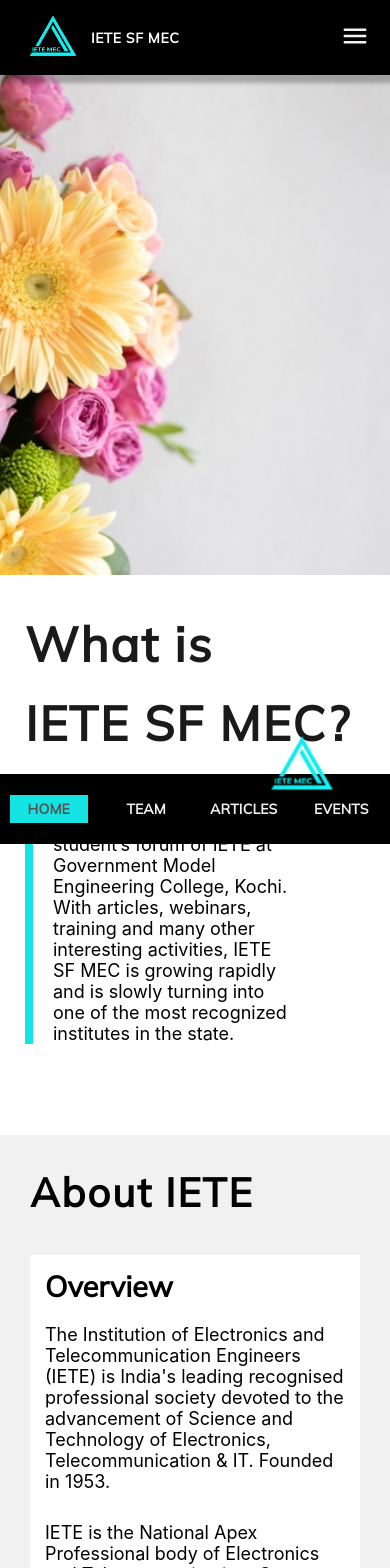
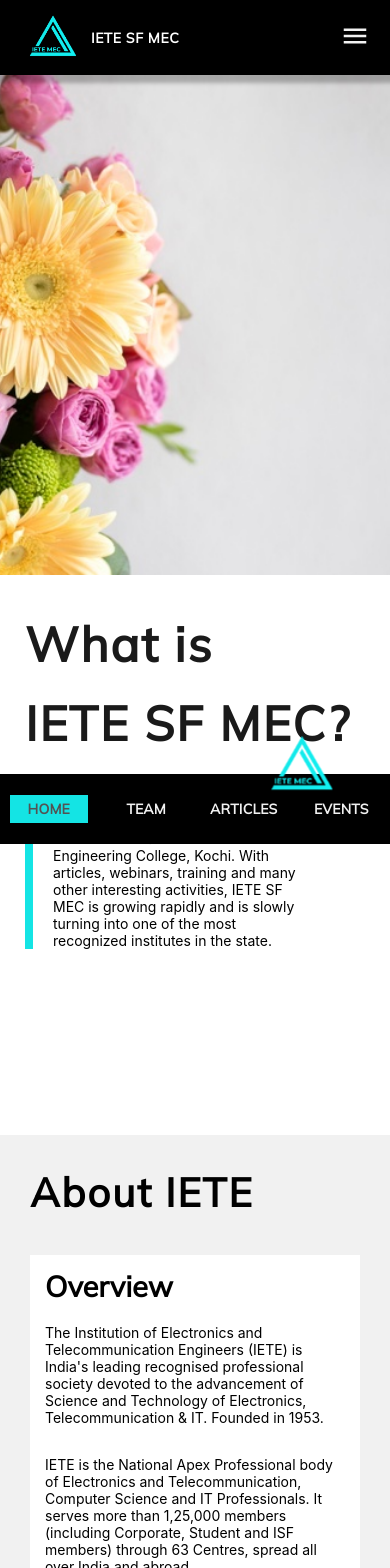
Before and after one commit to ietesfmec/website, a Next.js app: page /home in a window 390 px wide. Shown: the top 1568 px of the page. Built offline with nearby package versions, Linux system fonts and the light colour scheme.

Commit message:
optimization

```diff
--- a/styles/globals.css
+++ b/styles/globals.css
@@ -49,6 +49,6 @@
 
 @media screen and (max-width:760px) {
   p {
-    font-size: 18px !important;
+    font-size: 14px !important;
   };
 }
```
